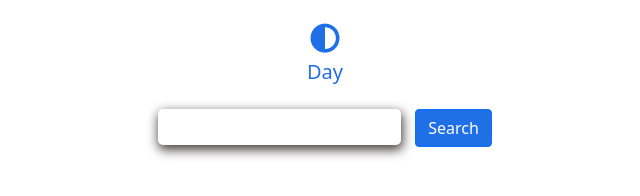
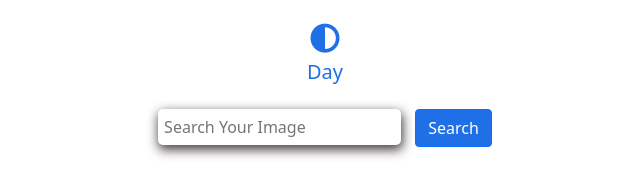
Before and after one commit to peepsenpai/imgeSearch, a plain HTML site: page index.html in a window 1280 px wide. Shown: the whole page, without its empty margins (315-955 px from the left). Drawn offline with nearby package versions, Linux system fonts and the light colour scheme.

Commit message:
added placeholder

```diff
--- a/index.html
+++ b/index.html
@@ -22,7 +22,7 @@
             <h5 class="day-night text-center">Day</h5>
         </div>
         <div class="search-button">
-            <input type="text" id="userInput">
+            <input type="text" id="userInput" placeholder="Search Your Image">
             <button onclick="searchImg()" class="btn btn-primary">Search</button>
         </div>
 
--- a/style.css
+++ b/style.css
@@ -13,6 +13,7 @@ body{
     box-shadow: 1px 4px 11px 1px #4b4343;
     border-radius: 5px;
     margin-right: 10px;
+    margin-bottom: 10px;
 }
 .images-grid{
     display: grid;
```
